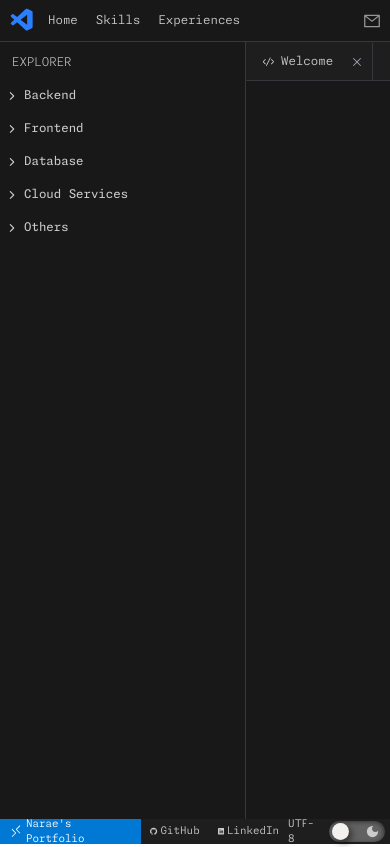
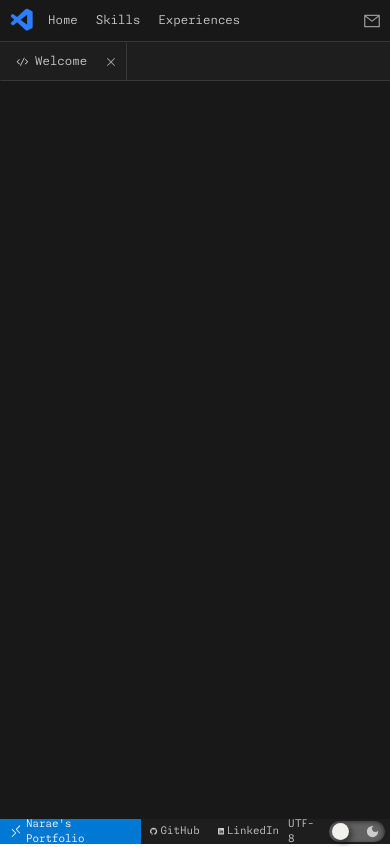
Before and after one commit to Narae-H/portfolio-2025, a Next.js app: page /skills/cicdpipeline in a window 390 px wide. Built offline with nearby package versions, Linux system fonts and the light colour scheme.

Commit message:
fix(tabs): prevent re-adding selected tab on close

```diff
--- a/app/components/layout/activitybar/Activitybar.tsx
+++ b/app/components/layout/activitybar/Activitybar.tsx
@@ -1,6 +1,6 @@
 import ActivityMenuItem from "@/app/components/layout/activitybar/ActivityMenuItem";
 import { mainMenus } from "@/data/menu/mainMenu";
-import { buildSlugPath, slugify } from "@/lib/utils/url";
+import { buildSlugPath } from "@/lib/utils/url";
 import { usePathname } from "next/navigation";
 
 type Props = {
@@ -20,7 +20,7 @@ export default function Activitybar({className}: Props) {
     >
       <div className="flex w-full flex-col">
         { mainMenus.menus.map( (menu) => {
-          const isActive = (pathname === slugify(menu.title));
+          const isActive = (pathname === menu.id || ((pathname === "") && (menu.id ==="home")));
           return (
             <ActivityMenuItem
               key={menu.id}
--- a/app/components/main/MainContent.tsx
+++ b/app/components/main/MainContent.tsx
@@ -10,9 +10,6 @@ type MainContentProps = {
   className?: string;
 };
 
-function ContentWrapper({ children, className = '' }: { children: React.ReactNode; className?: string }) {
-  return <div className={`flex-1 min-w-0 h-auto bg-tabs-tab-bg text-tabs-tab-text ${className}`}>{children}</div>;
-}
 
 export default function MainContent({
   handle,
@@ -24,11 +21,11 @@ export default function MainContent({
 
   switch (handle) {
     case "home":
-      return <ContentWrapper className={className}><HomeTabs /></ContentWrapper>;
+      return <HomeTabs />;
     case "skills":
-      return <ContentWrapper className={className}><SkillsTabs /></ContentWrapper>;
+      return <SkillsTabs />;
     case "experiences":
-      return <ContentWrapper className={className}><ExperiencesTabs /></ContentWrapper>;
+      return <ExperiencesTabs />;
     default:
       return null;
   }
--- a/app/components/main/Sidebar.tsx
+++ b/app/components/main/Sidebar.tsx
@@ -1,24 +1,29 @@
 'use client'
 
-import { buildSlugPath } from "@/lib/utils/url";
 import Link from "next/link";
 import { useState } from "react";
+
+import { mainMenus } from "@/data/menu/mainMenu";
+import { useDeviceDetection } from "@/lib/hooks/useDeviceDetection";
+import { EmptyMenuItemValue, MenuItem } from "@/models/menu";
 import { IoIosArrowDown, IoIosArrowForward } from "react-icons/io";
-import Icon from "../common/Icon";
-import { EmptyMenuItemValue, MenuItem } from "@/models/menu";
-import { mainMenus } from "@/data/menu/mainMenu";
+import Icon from "@/app/components/common/Icon";
 
 type Props = {
   handle: string,
   className?: string
 };
 
-export default function Sidebar({
+export default function SidebarWrapper(props: Props) {
+  const { isMobile } = useDeviceDetection();
+  return isMobile ? null : <SidebarContent {...props} />;
+}
+
+export function SidebarContent({
   handle,
   className = ''
 }: Props) {
   const [openMenus, setOpenMenus] = useState<Record<string, boolean>>({});
-
   const selectedMenu = mainMenus.menus.find(
     (menu) => menu.title.toLowerCase() === handle.toLowerCase()
   );
--- a/app/components/main/TabsPanel.tsx
+++ b/app/components/main/TabsPanel.tsx
@@ -1,10 +1,10 @@
 'use client'
 
 import Icon from "@/app/components/common/Icon";
-import { DEFAULT_TAB_ID } from "@/constants/constants";
 import { MenuItem } from "@/models/menu";
 import Link from "next/link";
-import { ReactNode, useEffect, useState } from "react";
+import { useRouter } from "next/navigation";
+import { ReactNode } from "react";
 import { VscChromeClose } from "react-icons/vsc";
 
 export interface Tab extends MenuItem {
@@ -26,19 +26,23 @@ export default function TabsPanel({
   onCloseTab,
   onSelectTab
 }: TabsProps) {
-
-  if(selectedTab === '') {
-    onSelectTab?.(DEFAULT_TAB_ID);
-  }
+  const router = useRouter();
 
   const handleTabClick = (tabId: string) => {
     onSelectTab?.(tabId);
   };
 
+  const handleCloseTab = (tabId: string) => {
+    onCloseTab?.(tabId);
+    if(selectedTab == tabId) {
+      router.replace("/skills");
+    }
+  }
+
   return (
     <div className={`
-      flex flex-col
-      min-w-0 h-full
+      flex flex-1 flex-col
+      min-w-0 h-min-0 h-auto
       bg-tabs-panel-bg
       text-tabs-tab-text
       ${className}
@@ -53,7 +57,7 @@ export default function TabsPanel({
           hover:overflow-x-auto
         ">
           {tabs.map((tab) => {
-            const isActive = selectedTab === tab.id;
+            const isActive = (selectedTab === tab.id);
             return (
               <div
                 key={tab.id}
@@ -78,7 +82,7 @@ export default function TabsPanel({
                   onClick={(e) => {
                     e.preventDefault();
                     e.stopPropagation();
-                    onCloseTab?.(tab.id);
+                    handleCloseTab(tab.id);
                   }}
                   className="p-2 text-gray-400 focus:outline-none cursor-pointer rounded-md hover:bg-tabs-tab-hover-text"
                 >
@@ -95,6 +99,7 @@ export default function TabsPanel({
       <div className="
         flex flex-1
         bg-tabs-content-bg
+        overflow-y-auto
       ">
         {tabs.find((tab) => tab.id === selectedTab)?.content}
       </div>
--- a/app/components/main/tabsConfig.tsx
+++ b/app/components/main/tabsConfig.tsx
@@ -2,13 +2,13 @@ import Workspace from "@/app/components/common/workspace";
 import TabsPanel, { Tab } from "@/app/components/main/TabsPanel";
 import { mainMenus } from "@/data/menu/mainMenu";
 import skillDataMap from "@/data/skills";
+import useSelectedTab from "@/lib/hooks/useSelectedTab";
 import useVisitedTabs from "@/lib/hooks/useVisitedTabs";
 import { findMenuItemById } from "@/lib/utils/menu";
 import { MenuItem } from "@/models/menu";
+import { useRouter } from "next/navigation";
 import HomeContent from "./HomeContent";
 import SkillsWelcomeContent from "./SkillsWelcomeContent";
-import { useRouter } from "next/navigation";
-import useSelectedTab from "@/lib/hooks/useSelectedTab";
 
 export function HomeTabs() {
   const { selectedTab } = useSelectedTab("selected_home_tab");
@@ -31,8 +31,9 @@ export function HomeTabs() {
 
 export function SkillsTabs(){
   const router = useRouter();
+
   const { visitedTabs, closeTab } = useVisitedTabs("visited_skills");
-  const { selectedTab, setSelectedTab, clearSelectedTab } = useSelectedTab("selected_skills_tab");
+  const { selectedTab, setSelectedTab } = useSelectedTab("selected_skills_tab");
 
   const skillMenu = mainMenus.menus.find((menu) => menu.id === "skills");
   const foundItems: MenuItem[] = visitedTabs
@@ -53,26 +54,12 @@ export function SkillsTabs(){
       title: item.title,
       iconKey: item.iconKey,
       style: item.style,
-      link: item.link,
+      link: item.link?? '#',
       content: <Workspace menuCategory="skills" menuId={item.id as keyof typeof skillDataMap} />,
     })),
   ];
 
-  const handleCloseTab = (tabId: string) => {
-    const isActive = tabId === selectedTab;
-    closeTab(tabId);
-
-    if (isActive) {
-      clearSelectedTab();
-      router.replace("/skills");
-    }
-  };
-
-  const handleSelectTab = (tabId: string) => {
-    setSelectedTab(tabId);
-  };
-
-  return <TabsPanel tabs={tabs} selectedTab={selectedTab} onCloseTab={handleCloseTab} onSelectTab={handleSelectTab}/>;
+  return <TabsPanel tabs={tabs} selectedTab={selectedTab} onCloseTab={closeTab} onSelectTab={setSelectedTab} />;
 }
 
 export function ExperiencesTabs() {
--- a/app/layout.tsx
+++ b/app/layout.tsx
@@ -21,7 +21,7 @@ export default function RootLayout({
         <StoreProvider>
           <Header className="flex h-14 flex-shrink-0"/>
 
-          <div className="flex flex-1 h-full min-w-0 overflow-hidden">
+          <div className="flex flex-1 min-w-0 min-h-0 h-full overflow-hidden">
             {!isMobile && <Activitybar className="flex w-18 h-auto"/> }
             {children}
           </div>
--- a/lib/hooks/useTabInitializer.ts
+++ b/lib/hooks/useTabInitializer.ts
@@ -1,21 +1,28 @@
 'use client';
 
+import { DEFAULT_TAB_ID } from '@/constants/constants';
+import useSelectedTab from '@/lib/hooks/useSelectedTab';
 import useVisitedTabs from '@/lib/hooks/useVisitedTabs';
-import useSelectedTab from '@/lib/hooks/useSelectedTab';
 import { useEffect } from 'react';
-import { DEFAULT_TAB_ID } from '@/constants/constants';
 
 export default function useTabInitializer(handle: string, subHandle?: string) {
-  const { addTab } = useVisitedTabs(`visited_${handle}`);
+  const { visitedTabs, addTab } = useVisitedTabs(`visited_${handle}`);
   const { setSelectedTab } = useSelectedTab(`selected_${handle}_tab`);
 
   useEffect(() => {
     if (subHandle) {
-      addTab(subHandle);
-      setSelectedTab(subHandle);
-    } else {
-      addTab('');
+      if (!visitedTabs.includes(subHandle)) {
+        addTab(subHandle);
+        setSelectedTab(subHandle);
+      }
+
+      if (visitedTabs.includes(subHandle)) {
+        setSelectedTab(subHandle);
+      }
+
+    } else if(handle) {
       setSelectedTab(DEFAULT_TAB_ID);
     }
-  }, [handle, subHandle, addTab, setSelectedTab]);
+
+  }, [handle, subHandle]);
 }
```
Also changed, not shown: redux/features/visitedTabsReducer.ts (+0 -8 lines), 1 other file (tests, documents, lock files or other folders).
